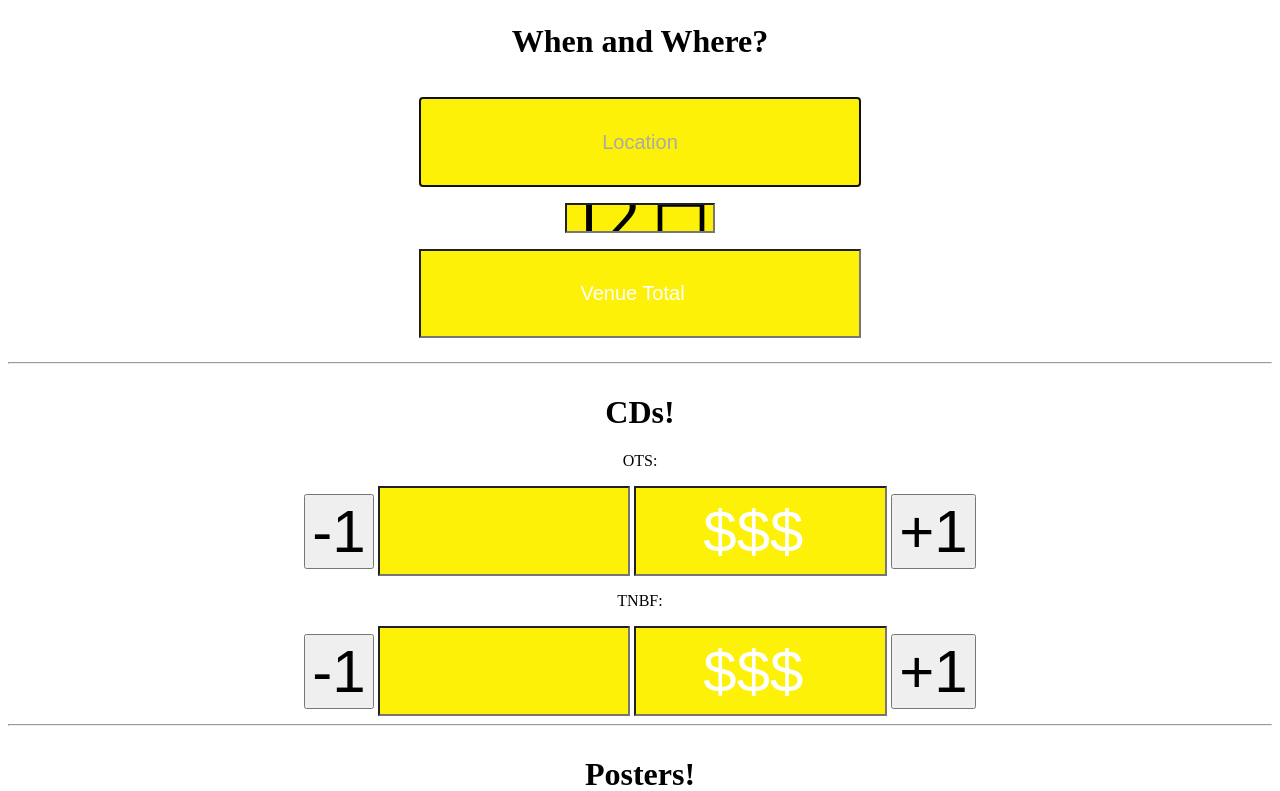
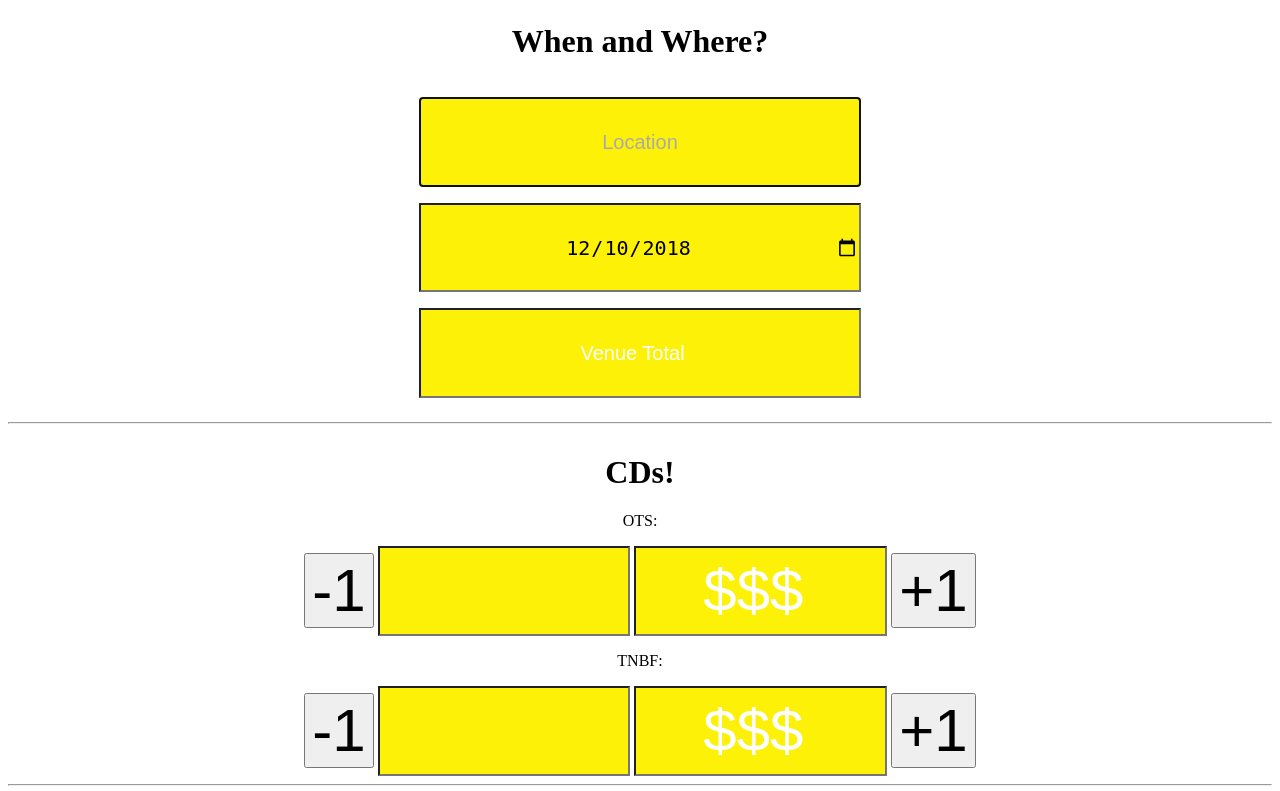
Before and after one commit to beb131/merch-tracker-v1, a PHP site: page / in a window 1280 px wide. Shown: the part 578-1369 px from the top of the page. Run offline with PHP 8.4, Linux system fonts and the light colour scheme.

Commit message:
Scope fix

```diff
--- a/assets/css/style.css
+++ b/assets/css/style.css
@@ -86,7 +86,7 @@ input {
         font-size: 20px;
     }
 }
-#loc-input, #DateBox, #venue-payout {
+#loc-input, #date-input, #venue-payout {
         font-size:20px;
         text-align:center;
         width: 100%;
--- a/assets/js/main.js
+++ b/assets/js/main.js
@@ -1,12 +1,12 @@
 const today = moment().format("YYYY-MM-DD");
 document.getElementById("DateBox").value = today;
 
-const priceInput = document.getElementById(clickID + "-earn");
-const price = parseInt(priceInput.value, 10);
-const numInput = document.getElementById(clickID + "-quantity");
-const num = parseInt(numInput.value, 10);
+function incQuantity(clickID, merchType) {
+  const priceInput = document.getElementById(clickID + "-earn");
+  const price = parseInt(priceInput.value, 10);
+  const numInput = document.getElementById(clickID + "-quantity");
+  const num = parseInt(numInput.value, 10);
 
-function incQuantity(clickID, merchType) {
   //Check variables arent blank
   price = isNaN(price) ? 0 : price;
   num = isNaN(num) ? 0 : num;
@@ -36,6 +36,11 @@ function incQuantity(clickID, merchType) {
 }
 
 function decQuantity(clickID, merchType) {
+  const priceInput = document.getElementById(clickID + "-earn");
+  const price = parseInt(priceInput.value, 10);
+  const numInput = document.getElementById(clickID + "-quantity");
+  const num = parseInt(numInput.value, 10);
+
   //Check variables arent blank
   price = isNaN(price) ? 0 : price;
   num = isNaN(num) ? 0 : num;
```
